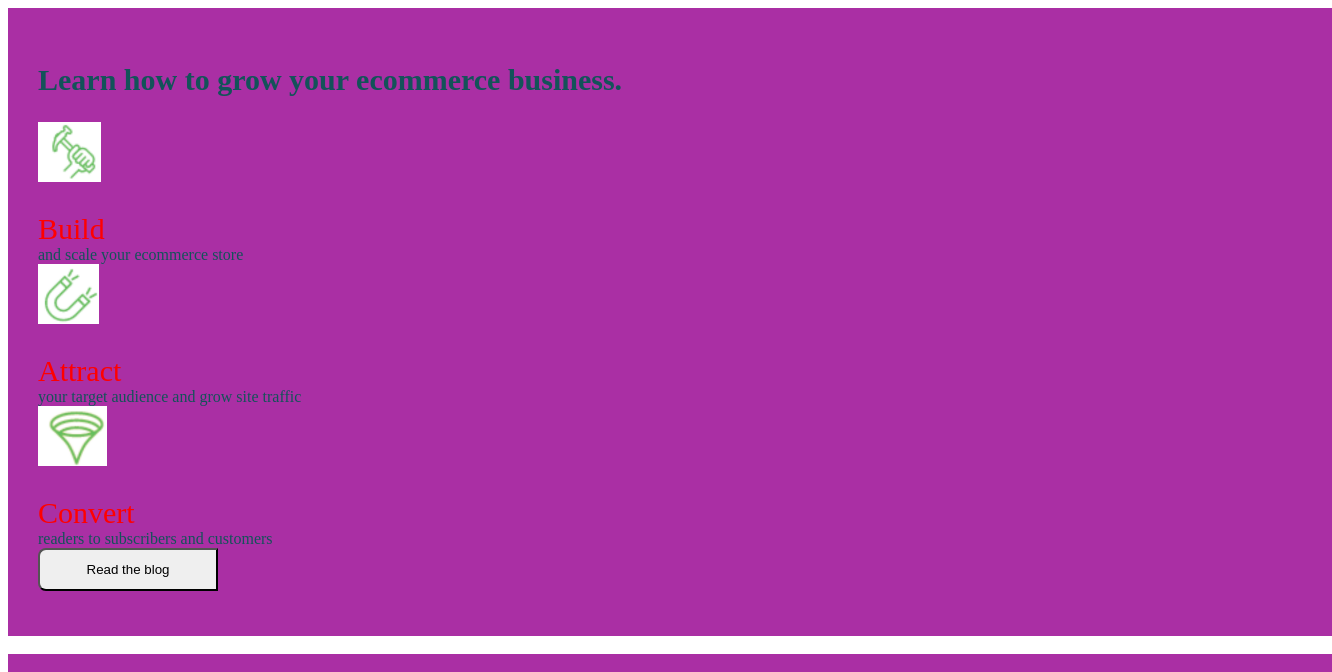
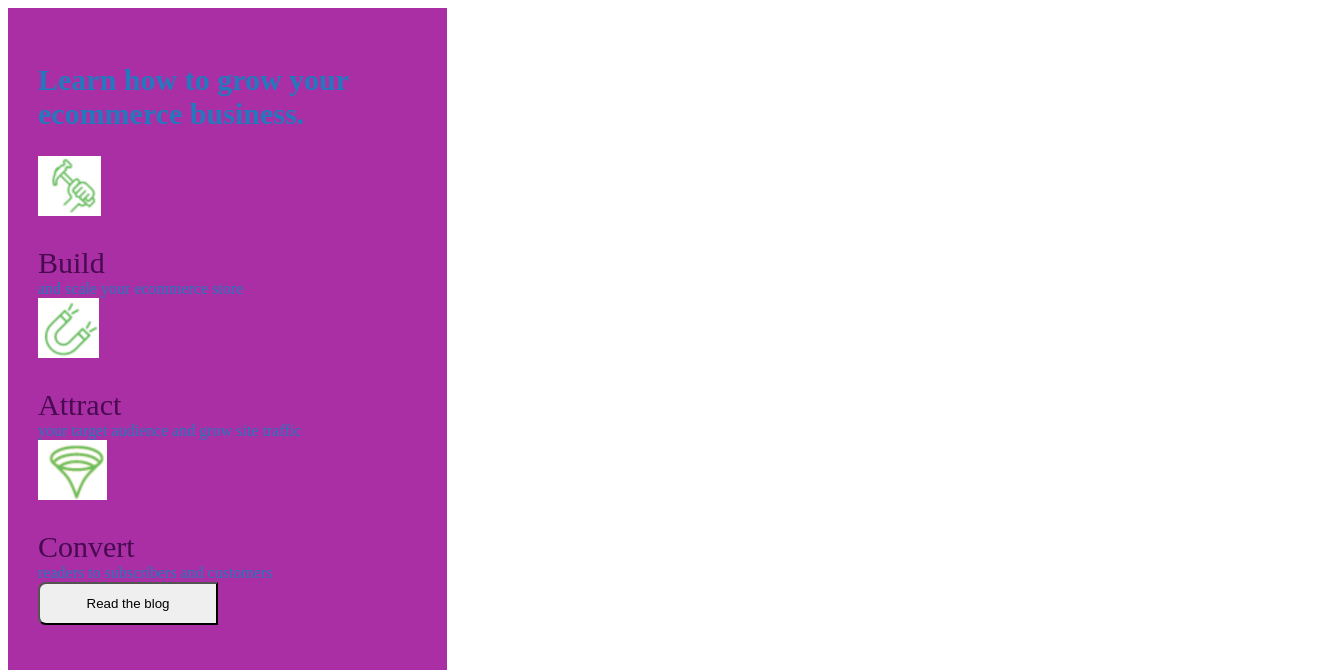
Before and after one commit to susanajimenez18/agregando-sass, a website: page index.html in a window 1280 px wide. Shown: the top 672 px of the page, 1332 px wide, since content can reach past the window. Drawn offline with Linux system fonts and the light colour scheme.

Commit message:
cambio de bgkc w30%

```diff
--- a/Scss/_global.scss
+++ b/Scss/_global.scss
@@ -1,6 +1,6 @@
 /** colores */
-$dark-green-title: red;
-$dark-green-text: #135359;
+$dark-green-title: rgb(72, 10, 80);
+$dark-green-text: #2478bd;
 $white: #aa2fa4;
 
 /** fuentes */
--- a/Scss/main.scss
+++ b/Scss/main.scss
@@ -4,7 +4,7 @@
 
 .blog{
 background-color: $white ;
-width: 100%;
+width: 30%;
 padding: 30px;
 
 /*anidacion*/
```
Also changed, not shown: Css/main.css.
